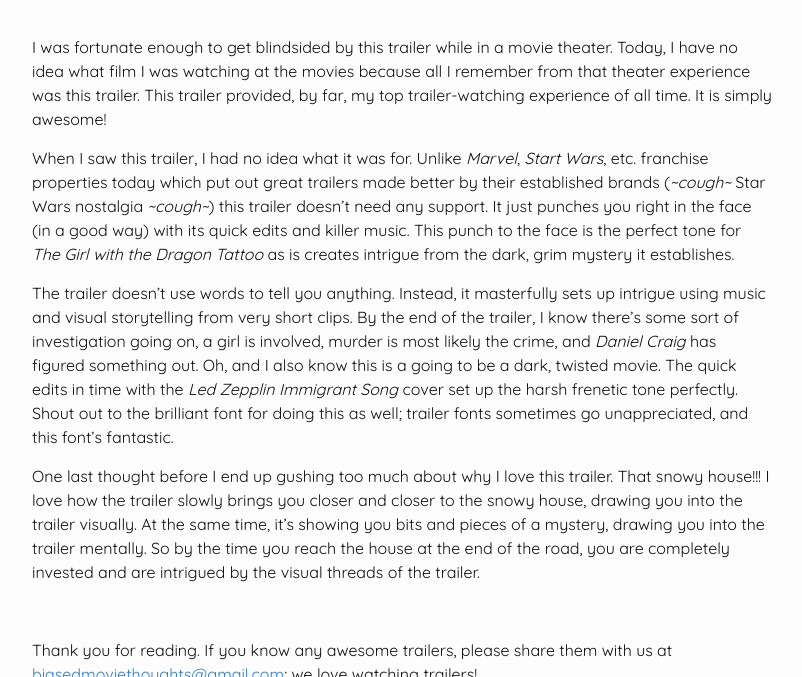
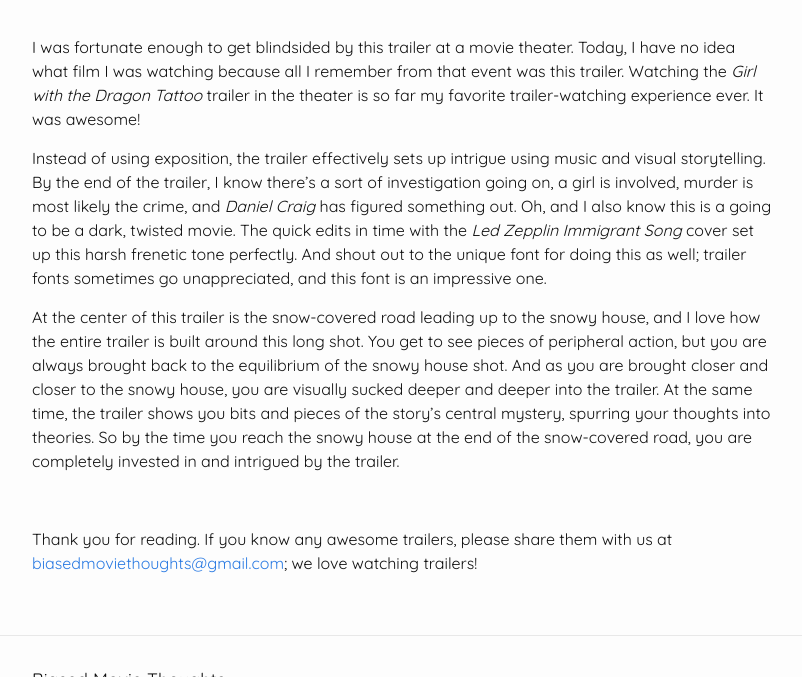
Before and after one commit to ncskier/film_blog, a Jekyll site: the page built from _posts/2017-07-04-trailer-tuesdays-the-girl-with-the-dragon-tattoo.md, in a window 1280 px wide and 900 px high, scrolled down 531 px, cut to the strip 223-900 px from the top of the window. Shown: the whole strip, without its empty margins (238-1040 px from the left). Built offline with Jekyll 4.4.1, drawn with Linux system fonts in a browser that asks for light colours.

Commit message:
updated trailer tuesday post

```diff
--- a/_posts/2017-07-04-trailer-tuesdays-the-girl-with-the-dragon-tattoo.md
+++ b/_posts/2017-07-04-trailer-tuesdays-the-girl-with-the-dragon-tattoo.md
@@ -25,12 +25,10 @@
 
 <!-- Now, remember how to inhale, and take your first breath in roughly 3 minutes (after you're done watching the trailer for the second time). -->
 
-I was fortunate enough to get blindsided by this trailer while in a movie theater. Today, I have no idea what film I was watching at the movies because all I remember from that theater experience was this trailer. This trailer provided, by far, my top trailer-watching experience of all time. It is simply awesome!
+I was fortunate enough to get blindsided by this trailer at a movie theater. Today, I have no idea what film I was watching because all I remember from that event was this trailer. Watching the _Girl with the Dragon Tattoo_ trailer in the theater is so far my favorite trailer-watching experience ever. It was awesome!
 
-When I saw this trailer, I had no idea what it was for. Unlike _Marvel_, _Start Wars_, etc. franchise properties today which put out great trailers made better by their established brands (_~cough~_ Star Wars nostalgia _~cough~_) this trailer doesn't need any support. It just punches you right in the face (in a good way) with its quick edits and killer music. This punch to the face is the perfect tone for _The Girl with the Dragon Tattoo_ as is creates intrigue from the dark, grim mystery it establishes.
+Instead of using exposition, the trailer effectively sets up intrigue using music and visual storytelling. By the end of the trailer, I know there's a sort of investigation going on, a girl is involved, murder is most likely the crime, and _Daniel Craig_ has figured something out. Oh, and I also know this is a going to be a dark, twisted movie. The quick edits in time with the _Led Zepplin_ _Immigrant Song_ cover set up this harsh frenetic tone perfectly. And shout out to the unique font for doing this as well; trailer fonts sometimes go unappreciated, and this font is an impressive one.
 
-The trailer doesn't use words to tell you anything. Instead, it masterfully sets up intrigue using music and visual storytelling from very short clips. By the end of the trailer, I know there's some sort of investigation going on, a girl is involved, murder is most likely the crime, and _Daniel Craig_ has figured something out. Oh, and I also know this is a going to be a dark, twisted movie. The quick edits in time with the _Led Zepplin_ _Immigrant Song_ cover set up the harsh frenetic tone perfectly. Shout out to the brilliant font for doing this as well; trailer fonts sometimes go unappreciated, and this font's fantastic.
-
-One last thought before I end up gushing too much about why I love this trailer. That snowy house!!! I love how the trailer slowly brings you closer and closer to the snowy house, drawing you into the trailer visually. At the same time, it's showing you bits and pieces of a mystery, drawing you into the trailer mentally. So by the time you reach the house at the end of the road, you are completely invested and are intrigued by the visual threads of the trailer.
+At the center of this trailer is the snow-covered road leading up to the snowy house, and I love how the entire trailer is built around this long shot. You get to see pieces of peripheral action, but you are always brought back to the equilibrium of the snowy house shot. And as you are brought closer and closer to the snowy house, you are visually sucked deeper and deeper into the trailer. At the same time, the trailer shows you bits and pieces of the story's central mystery, spurring your thoughts into theories. So by the time you reach the snowy house at the end of the snow-covered road, you are completely invested in and intrigued by the trailer.
 
 {% include trailer-tuesdays-signoff.html %}
```
